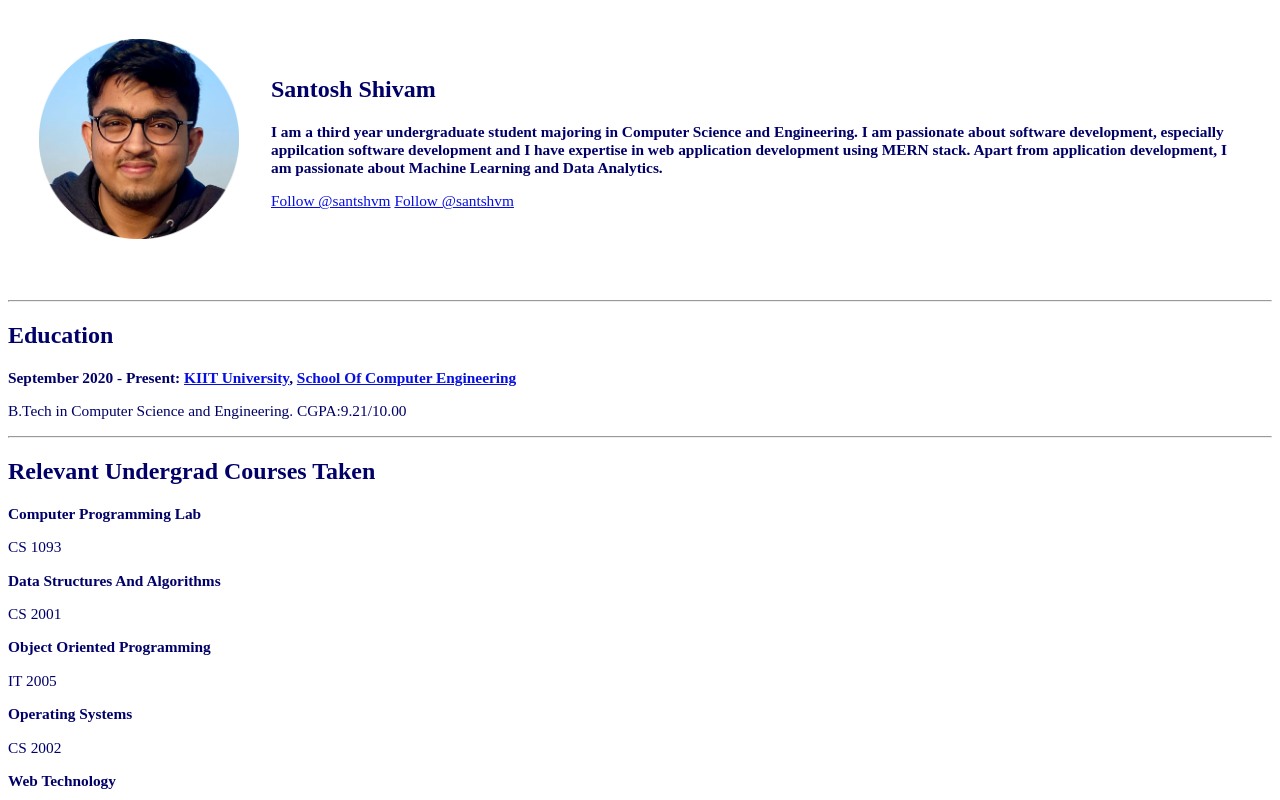
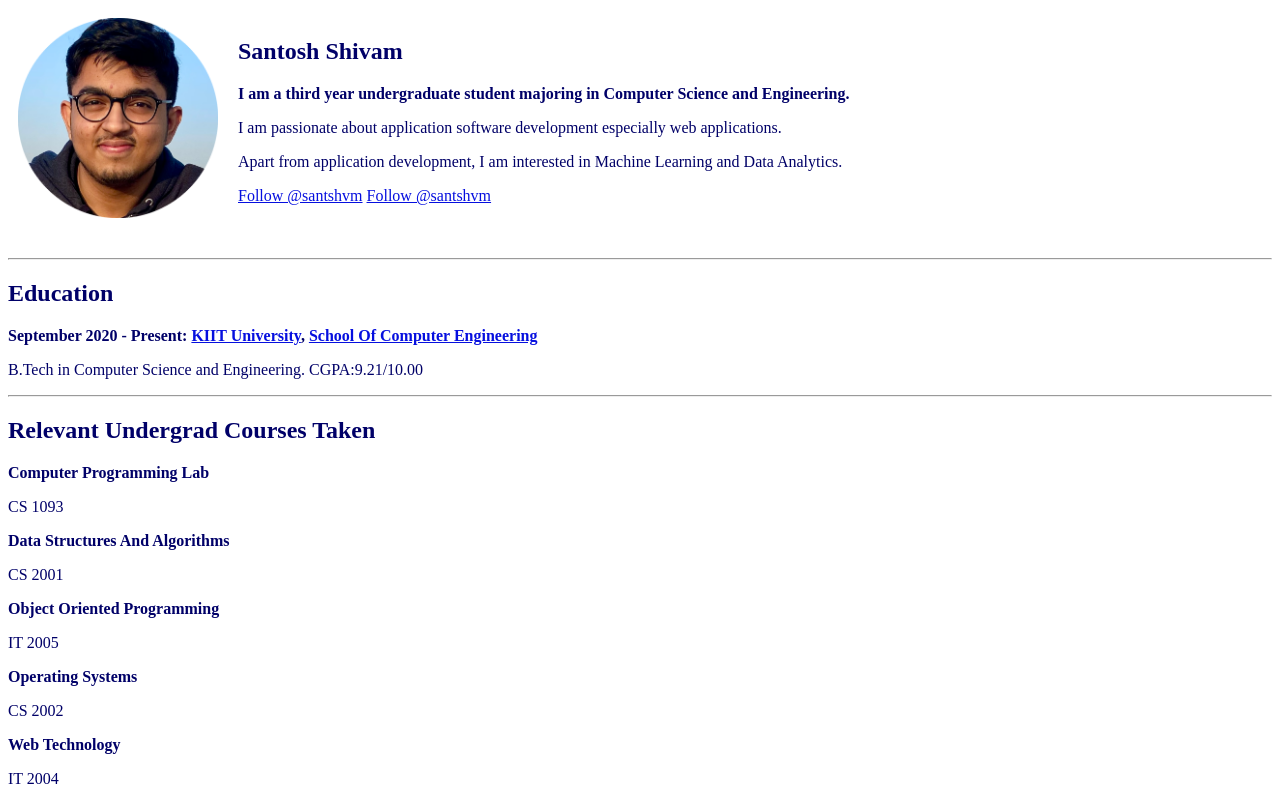
Before and after one commit to santshvm/Personal-Website, a plain HTML site: page index.html in a window 1280 px wide. Shown: the top 800 px of the page. Drawn offline with Linux system fonts and the light colour scheme.

Commit message:
revamp website

```diff
--- a/css/styles.css
+++ b/css/styles.css
@@ -9,9 +9,7 @@ h1, h2 {
     font-weight: bold;
 }
 
-p, li{
-    font-size: 1.2vw;
-}
+
 ul {
     padding-left: 0;
     list-style: none;
--- a/index.html
+++ b/index.html
@@ -23,19 +23,22 @@
 <body  text="#000068" link="#060FDF" vlink="#060FDF" alink="#DC24C5" bgcolor="#FFFFFF">
 
 
-  <table cellspacing = "30">
+  <table cellpadding="10"cellspacing = "0">
     <tr>
-      <td align="LEFT"> <img src="san.png" alt="santosh's profile pic" width="200" height="200"></td>
-      <td align="LEFT">
+      <td ALIGN=LEFT VALIGN=TOP WIDTH=151> <img src="san.png" alt="santosh's profile pic" width="200" height="200"></td>
+      <td ALIGN=LEFT VALIGN=TOP>
         <h1>Santosh Shivam</h1>
 
         <p><strong>
 
-          I am a third year undergraduate student majoring in Computer Science and Engineering. I am passionate about software development, especially appilcation software development and I have expertise in web application development using MERN stack. Apart from application development, I am passionate about Machine Learning and Data Analytics.
+          I am a third year undergraduate student majoring in Computer Science and Engineering.
 
 
 
         </strong></p>
+
+        <p>I am passionate about application software development especially web applications.</p>
+        <p>Apart from application development, I am interested in Machine Learning and Data Analytics.</p>
 
         <p>
           <a href="https://twitter.com/santshvm?ref_src=twsrc%5Etfw" class="twitter-follow-button" data-show-count="false">Follow @santshvm</a><script async src="https://platform.twitter.com/widgets.js" charset="utf-8"></script>
```
